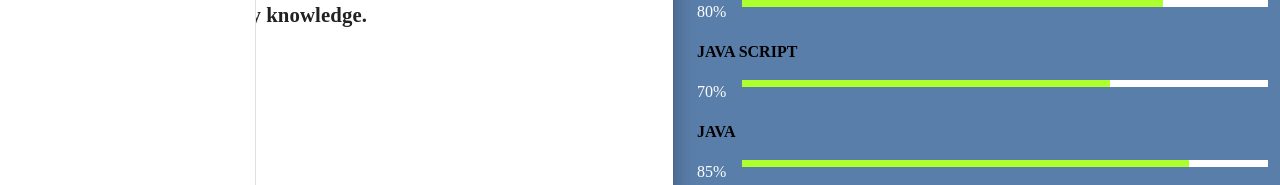
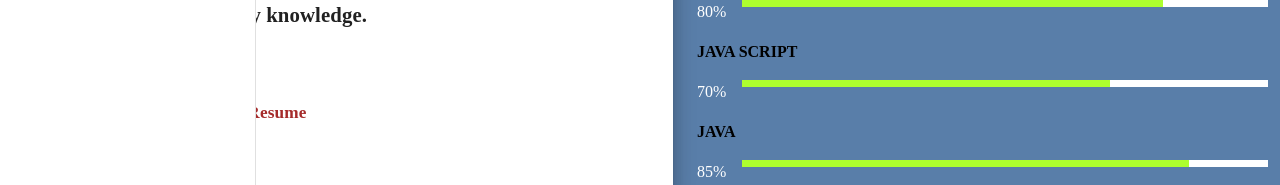
Before and after one commit to ThinzarAung24/ThinzarAungPortfolio, a Vue app: page /about in a window 1280 px wide. Shown: the part 382-567 px from the top of the page. Built offline with nearby package versions, Linux system fonts and the light colour scheme.

Commit message:
Update AboutView.vue

```diff
--- a/src/views/AboutView.vue
+++ b/src/views/AboutView.vue
@@ -37,6 +37,16 @@
                     And I am interested in teaching because of enthusiastic
                     about sharing my knowledge.<br />
                     <br /><br />
+                   <h5>
+                      <div class="btn-container">
+                        <a href="https://drive.google.com/file/d/1cn1LQafspTvsVF3beFKPaPZT4uabzMt1/view?usp=drive_link" class="down-btn">
+                          <span class="btn-icon-down">
+                            <i class="fas fa-download"></i>
+                          </span>
+                        </a>
+                        <span class="btn-text-down">Download Resume</span>
+                      </div>
+                    </h5>
 
                   </h2>
                 </v-card-text>
```
